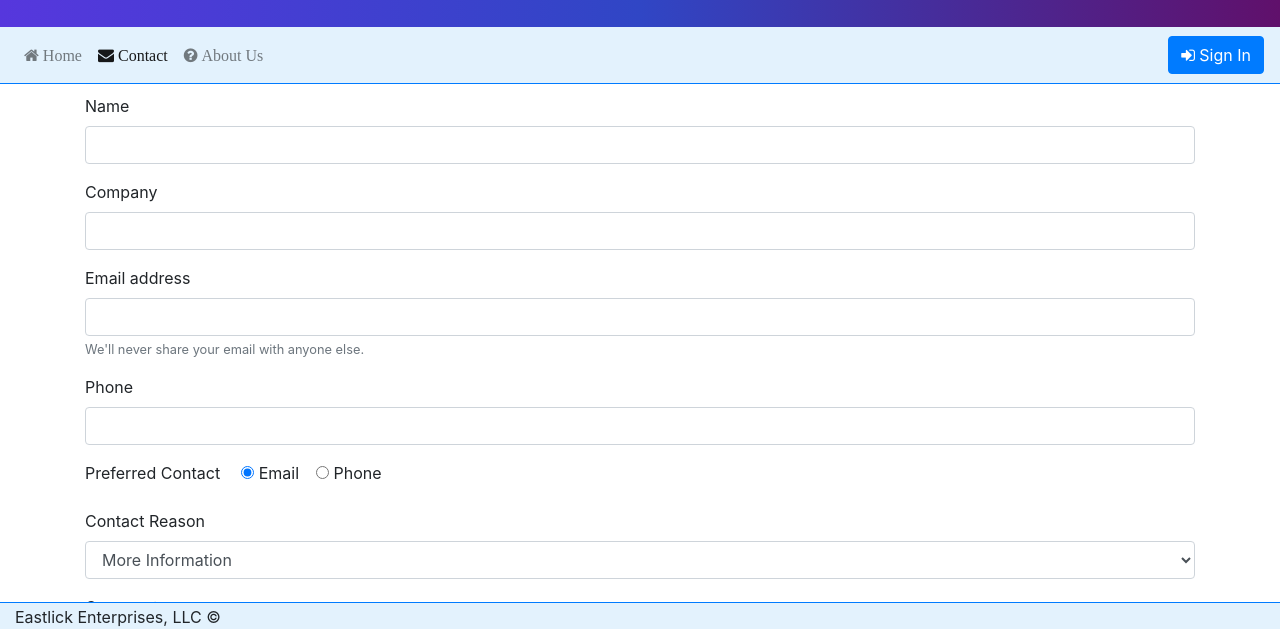
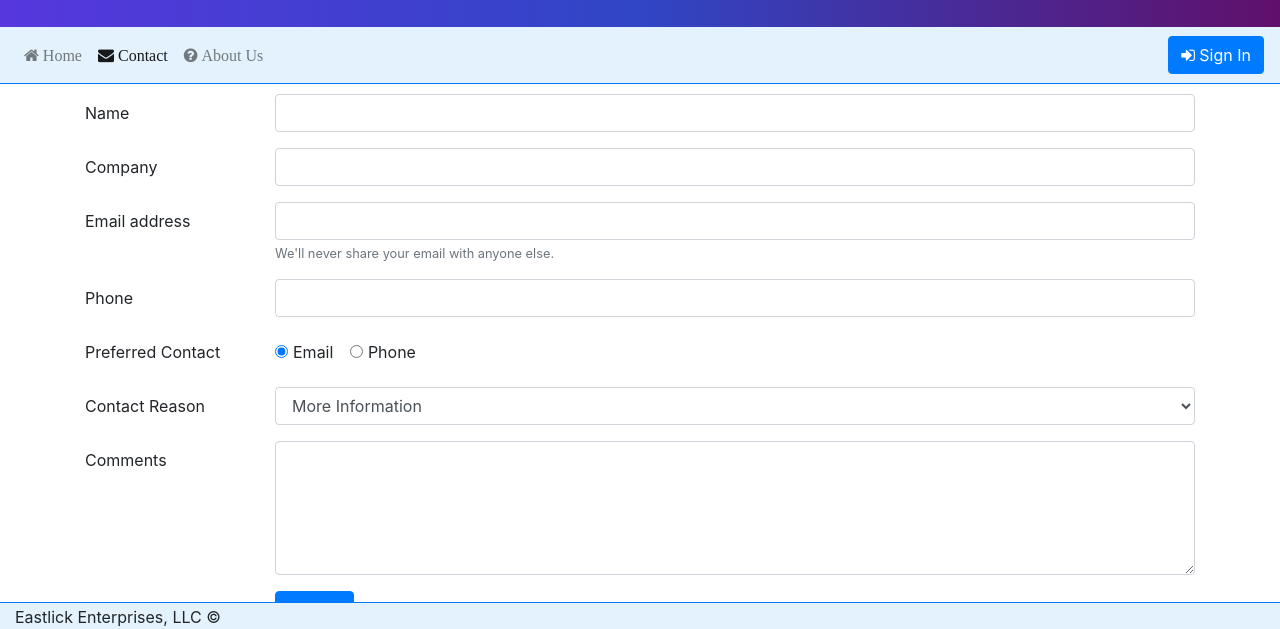
Before and after one commit to geastlick/Nucamp-Portfolio, a website: page contact.html in a window 1280 px wide. Shown: the part 169-798 px from the top of the page. Drawn offline with nearby package versions, Linux system fonts and the light colour scheme.

Commit message:
Styled contact form.  bg-secondary+center carousel-items

```diff
--- a/contact.html
+++ b/contact.html
@@ -23,26 +23,35 @@
         <div class="row row-content border-bottom-0">
             <div class="col-12">
                 <form>
-                    <div class="form-group">
-                        <label for="name">Name</label>
+                    <div class="form-group row">
+                        <label for="name" class="col-sm-2 col-form-label">Name</label>
+                        <div class="col">
                             <input type="text" class="form-control" id="name" required>
                         </div>
-                    <div class="form-group">
-                        <label for="company">Company</label>
+                    </div>
+                    <div class="form-group row">
+                        <label for="company" class="col-sm-2 col-form-label">Company</label>
+                        <div class="col">
                             <input type="text" class="form-control" id="company">
                         </div>
-                    <div class="form-group">
-                        <label for="email">Email address</label>
+                    </div>
+                    <div class="form-group row">
+                        <label for="email" class="col-sm-2 col-form-label">Email address</label>
+                        <div class="col">
                             <input type="email" class="form-control" id="email" aria-describedby="emailHelp">
                             <small id="emailHelp" class="form-text text-muted">We'll never share your email with anyone
                                 else.</small>
                         </div>
-                    <div class="form-group">
-                        <label for="phone">Phone</label>
+                    </div>
+                    <div class="form-group row">
+                        <label for="phone" class="col-sm-2 col-form-label">Phone</label>
+                        <div class="col">
                             <input type="tel" class="form-control" id="phone">
                         </div>
-                    <div class="form-group">
-                        <label class="pr-3">Preferred Contact</label>
+                    </div>
+                    <div class="form-group row align-items-center">
+                        <label class="col-sm-2 col-form-label">Preferred Contact</label>
+                        <div class="col">
                             <div class="form-check form-check-inline">
                                 <input class="form-check-input" type="radio" name="preferredContact"
                                     id="preferredContactEmail" value="email" checked>
@@ -58,19 +67,28 @@
                                 </label>
                             </div>
                         </div>
-                    <div class="form-group">
-                        <label for="contactReason">Contact Reason</label>
+                    </div>
+                    <div class="form-group row">
+                        <label for="contactReason" class="col-sm-2 col-form-label">Contact Reason</label>
+                        <div class="col">
                             <select class="form-control" id="contactReason">
                                 <option>More Information</option>
                                 <option>Demo</option>
                                 <option>Feedback</option>
                             </select>
                         </div>
-                    <div class="form-group">
-                        <label for="comments">Comments</label>
+                    </div>
+                    <div class="form-group row">
+                        <label for="comments" class="col-sm-2 col-form-label">Comments</label>
+                        <div class="col">
                             <textarea class="form-control" id="comments" rows="5"></textarea>
                         </div>
+                    </div>
+                    <div class="row">
+                        <div class="col offset-sm-2">
                             <buttom type="submit" class="btn btn-primary">Submit</buttom>
+                        </div>
+                    </div>
                 </form>
             </div>
         </div>
--- a/css/styles.css
+++ b/css/styles.css
@@ -22,6 +22,18 @@ div#content {
 nav {
     background-color: #e3f2fd;
 }
-#carouselSigns .carousel-indicators {
-    bottom: 10px;
+#carouselSigns .carousel-item {
+    position: relative;
+    height: 100%;
 }
+#carouselSigns .carousel-item:not(:first-child) img {
+    /*
+        :first-child must be excluded or carousel will be displayed under heading
+        Implication is that first carousel image should be the tallest
+
+        Better solution is to simply resize/crop all images to same pixel height/width
+    */
+    position: absolute;
+    top: 50%;
+    transform: translateY(-50%);
+}
```
Also changed, not shown: about.html (+5 -5 lines), index.html (+12 -6 lines). Lines whose indentation alone changed are shown as unchanged.
